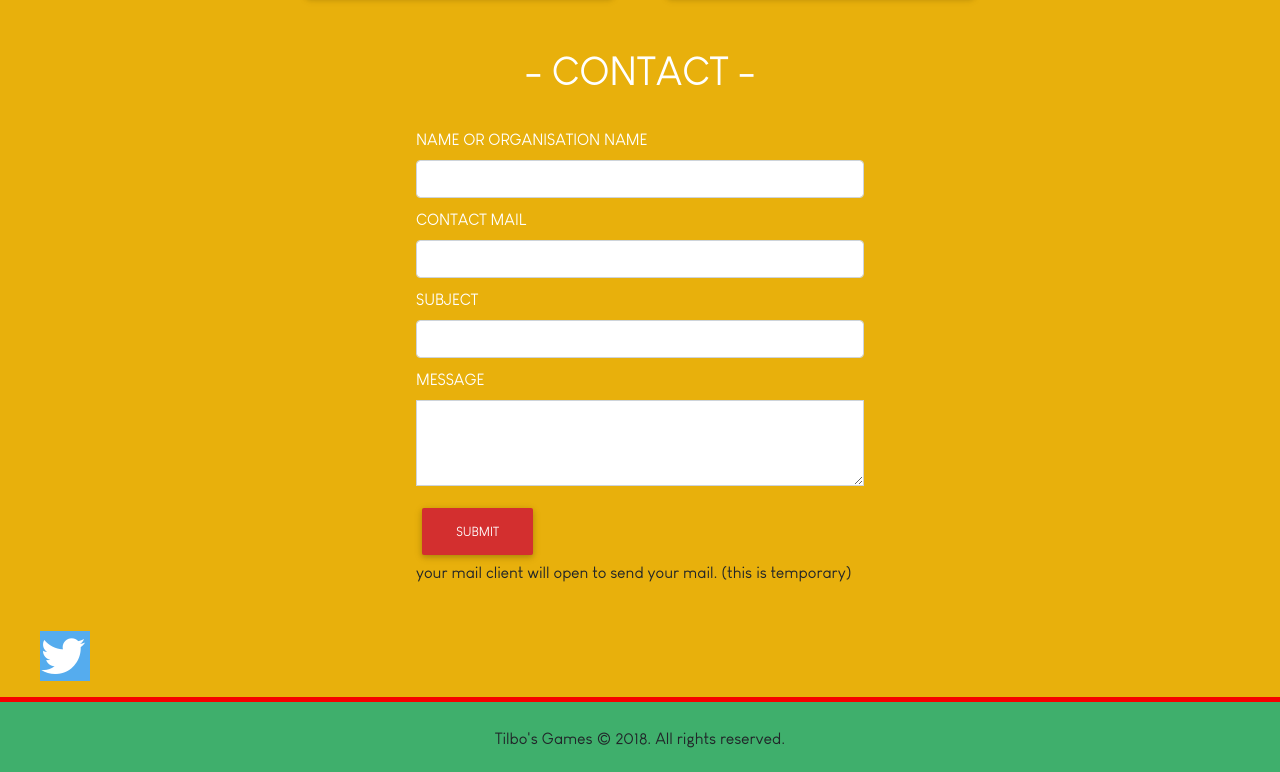
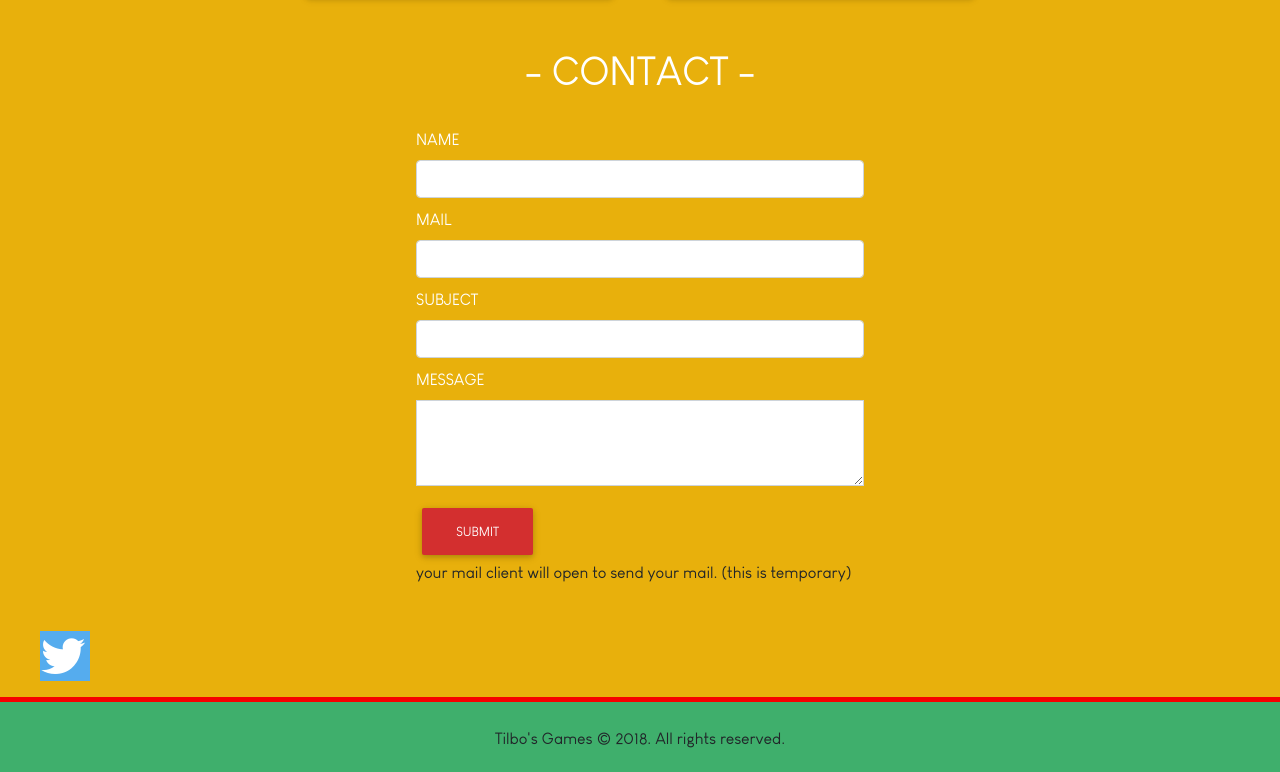
Before and after one commit to tilbosgames/tilbosgames.github.io, a plain HTML site: page index.html in a window 1280 px wide. Shown: the part 2091-2863 px from the top of the page. Drawn offline with Linux system fonts and the light colour scheme.

Commit message:
form edited

```diff
--- a/index.html
+++ b/index.html
@@ -235,10 +235,10 @@
 
     <form id="contactform" action="MAILTO:mrvtilbo@gmail.com" method="POST" enctype="text/plain">
 
-<label for="name">NAME OR ORGANISATION NAME</label>
+<label for="name">NAME</label>
 <input type="text" id="name" class="form-control" name="name">
 
-<label for="mail">CONTACT MAIL</label>
+<label for="mail">MAIL</label>
 <input type="email" id="mail" class="form-control" name="mail">
 
 <label for="subject">SUBJECT</label>
```
